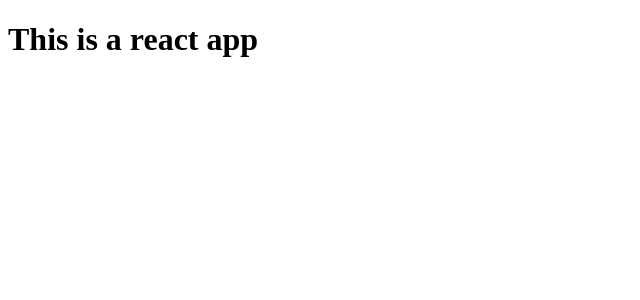
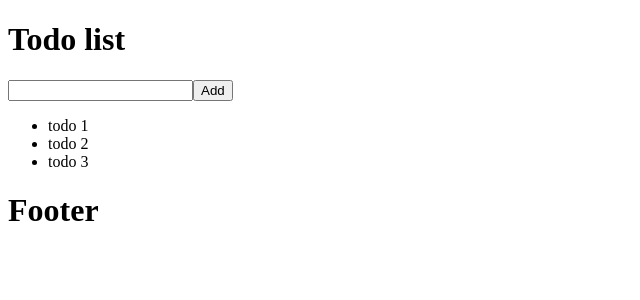
Before and after one commit to Devtown-India/FSWD-10323, a React (Create React App) app in the folder client/: page / in a window 1280 px wide. Shown: the top 300 px of the page, without its empty margins (0-640 px from the left). Built offline with nearby package versions, Linux system fonts and the light colour scheme.

Commit message:
todo list

```diff
--- a/client/public/index.html
+++ b/client/public/index.html
@@ -3,7 +3,7 @@
 <head>
   <meta charset="UTF-8">
   <meta name="viewport" content="width=device-width, initial-scale=1.0">
-  <title>Document</title>
+  <title>Something</title>
 </head>
 <body>
   <div id="root"></div>
--- a/client/src/App.jsx
+++ b/client/src/App.jsx
@@ -1,7 +1,17 @@
+import React from "react";
+import Header from "./components/Header";
+import List from "./components/List";
+import Footer from "./components/Footer";
+
+
 const App = () => {
   return (
-    <h1>This is a react app</h1>
-   );
-}
+    <div>
+      <Header />
+      <List />
+      <Footer />
+    </div>
+  );
+};
 
 export default App;
--- /dev/null
+++ b/client/src/components/Footer.jsx
@@ -0,0 +1,9 @@
+const Footer = () => {
+    return (
+      <footer>
+        <h1>Footer</h1>
+      </footer>
+    );
+  };
+
+  export default Footer
--- /dev/null
+++ b/client/src/components/Header.jsx
@@ -0,0 +1,11 @@
+
+const Header = () => {
+    return (
+      <header>
+        <h1>Todo list</h1>
+        <input type="text" />
+        <button>Add</button>
+      </header>
+    );
+  };
+export default Header;
--- /dev/null
+++ b/client/src/components/List.jsx
@@ -0,0 +1,17 @@
+
+const List = () => {
+    const todos = ['todo 1', 'todo 2', 'todo 3']
+    return (
+      <section>
+        <ul>
+          {
+            todos.map((todo, index) => {
+              return <li key={index}>{todo}</li>
+            })
+          }
+        </ul>
+      </section>
+    );
+  };
+
+  export default List;
--- a/client/src/index.js
+++ b/client/src/index.js
@@ -3,6 +3,7 @@ import ReactDOM from 'react-dom/client';
 import App from './App';
 
 const root = ReactDOM.createRoot(document.getElementById('root'));
+
 root.render(
   <React.StrictMode>
     <App />
```
